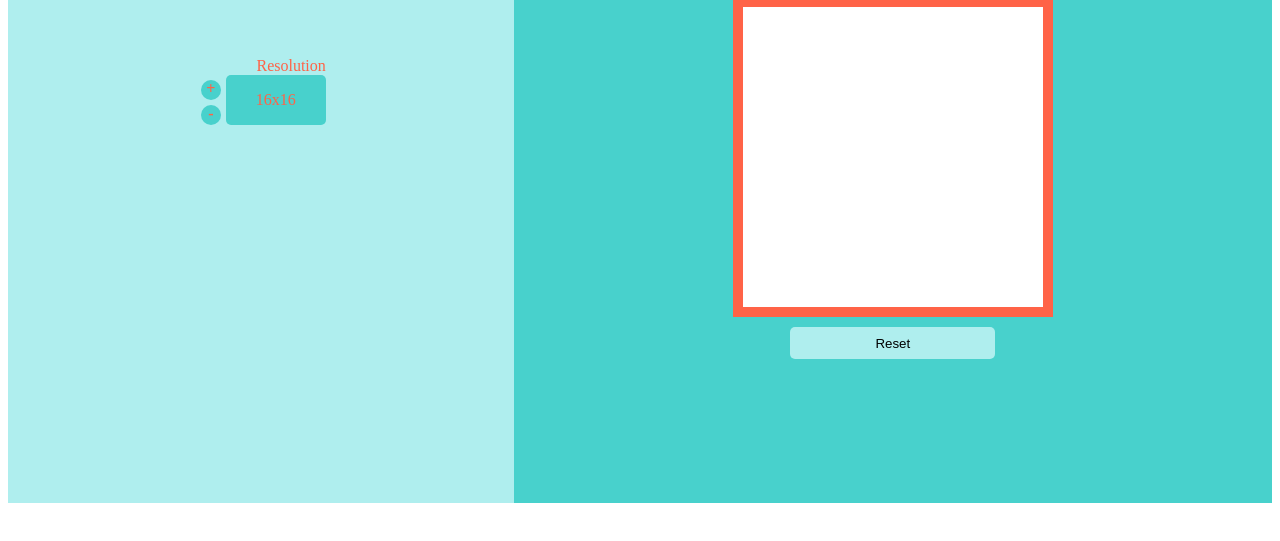
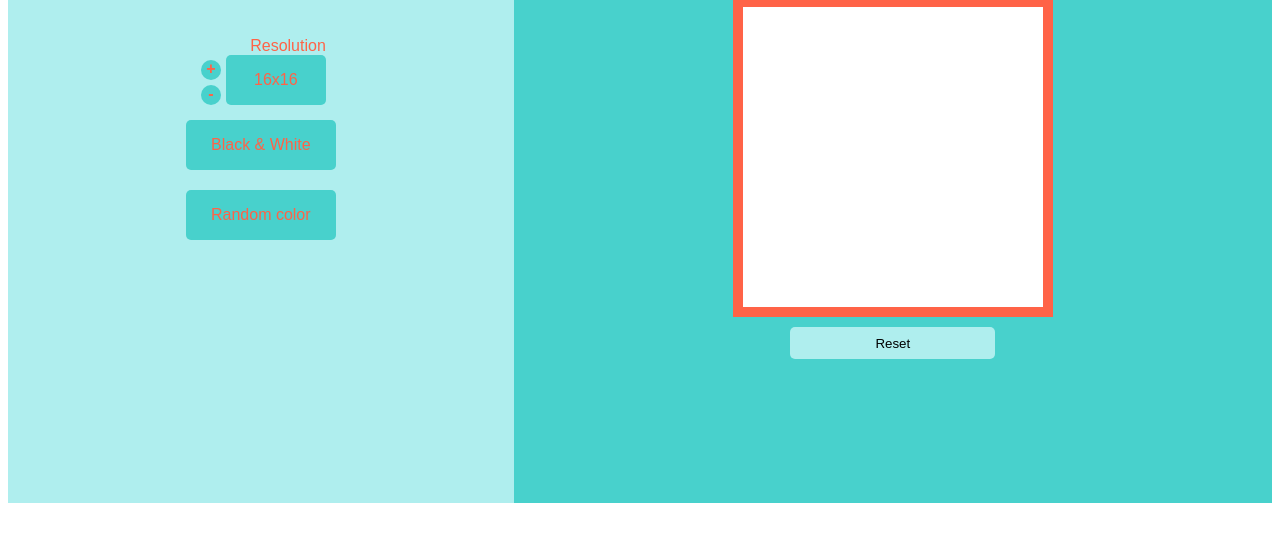
Before and after one commit to chrisbkelley/top_etch-a-sketch, a plain HTML site: page index.html in a window 1280 px wide. Shown: the part 225-766 px from the top of the page. Drawn offline with Linux system fonts and the light colour scheme.

Commit message:
added color toggle functionality

```diff
--- a/etch.js
+++ b/etch.js
@@ -1,7 +1,7 @@
 //sets width of sketch pad grid
 const gridWidth = 300;
 
-//This multiplier increases the resolution density.
+//This multiplier increases the sketch pad resolution.
 const resMultiplier = 16;
 
 //This number should be from 1-10.
@@ -23,9 +23,6 @@ function makeGridCols(){
         };
 };
 
-function black(){
-
-};
 
 function makeGridSquares (){
     const cols = document.querySelectorAll('.etch-col');
@@ -101,16 +98,9 @@ function decGridRes(){
     };
 };
 
-function shadingOn(){
-    const cols = document.querySelectorAll('.etch-col');
-    const squares = document.querySelectorAll('.etch-square');
-    for (i=0; i < cols.length; i++){
-        for (j=0; j < squares.length; j++){
-            squares[i].addEventListener("mouseover", function() {
-                squares[i].style.backgroundColor = 'red';
-            });
-        };
-    };
+function displayRes(){
+    const display = document.querySelector('#res-display');
+    display.textContent = `${gridSquares}x${gridSquares}`
 };
 
 function changeListenerColors(){
@@ -128,10 +118,41 @@ function changeColor(){
     this.style.backgroundColor = selectedColor;
 };
 
-function displayRes(){
-    const display = document.querySelector('#res-display');
-    display.textContent = `${gridSquares}x${gridSquares}`
+function getRandomInt(min, max) {
+    min = Math.ceil(min);
+    max = Math.floor(max);
+    return Math.floor(Math.random() * (max - min) + min);
+  }
+
+
+function randomColor(){
+    let randomColor = '';
+    let randomArr = [];
+    for (i = 0; i < 3; i++){
+        randomArr.push(getRandomInt(0,255))
+    };
+    randomColor = `rgb(${randomArr[0]},
+                        ${randomArr[1]},
+                        ${randomArr[2]})`;
+    return randomColor;
+}
+
+function grayShading(){
+    let shading = 'rgba(0,0,0,0.1)';
+    // do things and return a string for setSelectedColor()
+    return shading;
 };
+
+function setSelectedColor(inputValue){
+    return selectedColor = inputValue;
+};
+
+function toggleColorMode(selColInput){
+    setSelectedColor(selColInput);
+    changeListenerColors();
+};
+
+
 
 function main(selectedGridSize){
     const container = document.getElementById('etch-container');
--- a/index.html
+++ b/index.html
@@ -32,9 +32,11 @@
         </div>
       </div>
       <div id='grid-colors' class='control-panel'>
-        <div id='grid-bw' class='color-toggle'></div>
-        <div id='grid-shading' class='color-toggle'></div>
-        <div id='grid-color' class='color-toggle'></div>
+        <div id='grid-bw' class='color-toggle' onclick="toggleColorMode('black')">Black & White</div>
+        <!-- TODO: complete this feature.
+        <div id='grid-shading' class='color-toggle' onclick="toggleColorMode(grayShading())"></div>
+        -->
+        <div id='grid-color' class='color-toggle' onclick="toggleColorMode(randomColor())">Random color</div>
       </div>
     </div>
     <div id='workspace'>
--- a/style.css
+++ b/style.css
@@ -1,3 +1,8 @@
+html{
+    font-family: Arial, Helvetica, sans-serif;
+    font-size: 1em;
+}
+
 #title{
     background-color: mediumturquoise;
 }
@@ -16,6 +21,7 @@
     display: flex;
     justify-content: center;
     align-items: center;
+    flex-direction: column;
     color: tomato;
 }
 
@@ -46,7 +52,7 @@
 
 .increment-btn:hover{
     background-color: tomato;
-    color: white;
+    color:white;
 }
 .increment-display{
     width: 100px;
@@ -60,10 +66,20 @@
 }
 
 .color-toggle{
-    width: 100px;
-    height: 100px;
-    background-color: ;
+    width: 150px;
+    height: 50px;
+    margin: 10px;
+    border-radius: 5px;
+    display: flex;
+    justify-content: center;
+    align-items: center;
+    background-color: mediumturquoise;
 }
+.color-toggle:hover{
+    background-color: tomato;
+    color: white;
+}
+
 /*---Workspace---*/
 #workspace{
     background-color: mediumturquoise;
```
